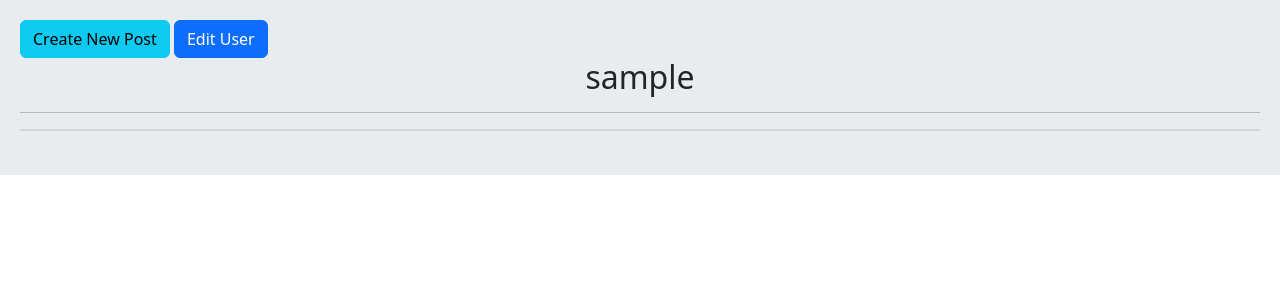
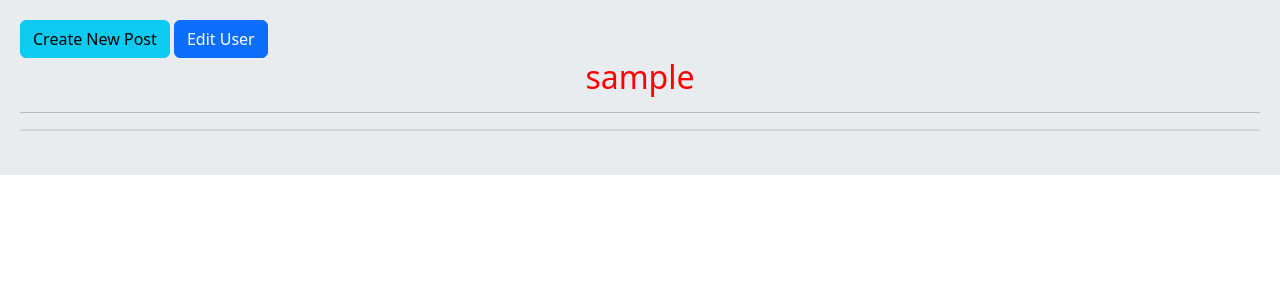
Before and after one commit to mohamadmahvash/social-network, a Django app: page /account/profile/1/ in a window 1280 px wide. Shown: the part 56-356 px from the top of the page. Run offline with Django 5.2, Linux system fonts and the light colour scheme; the visitor is signed in with stand-in values (Sample User, id 1); data comes from the database, SQL or seed files in the repository; data that the repository does not hold is empty.

Commit message:
static files

```diff
--- /dev/null
+++ b/account/static/account/css/style.css
@@ -0,0 +1,5 @@
+
+
+.color-red{
+    color: red;
+}
--- a/account/templates/account/user_profile.html
+++ b/account/templates/account/user_profile.html
@@ -1,4 +1,10 @@
 {% extends 'base.html' %}
+{% load static %}
+
+{% block extra_headers %}
+    <link rel="stylesheet" href="{% static 'account/css/style.css' %}">
+{% endblock %}
+
 {% block content %}
 
     {% if request.user.id != user.id and not is_following %}
@@ -12,7 +18,7 @@
         <a href="{% url 'account:edit_user' %}" class="btn btn-primary">Edit User</a>
     {% endif %}
 
-    <h2 class="text-center"> {{ user.username }} </h2>
+    <h2 class="text-center color-red"> {{ user.username }} </h2>
     <hr>
     <div class="card">
 
--- a/home/templates/home/detail.html
+++ b/home/templates/home/detail.html
@@ -23,7 +23,7 @@
         <form action="" method="POST">
             {% csrf_token %}
             {{ form }}
-            < class="btn btn-primary" type="submit" value="Send">
+            <input class="btn btn-primary" type="submit" value="Send">
         </form>
     {% endif %}
 
--- a/social_network/settings.py
+++ b/social_network/settings.py
@@ -118,6 +118,9 @@ USE_TZ = True
 # https://docs.djangoproject.com/en/6.0/howto/static-files/
 
 STATIC_URL = 'static/'
+STATICFILES_DIRS = [
+    BASE_DIR / 'static',
+]
 
 LOGIN_URL = '/account/login/'
 
--- /dev/null
+++ b/static/css/base.css
@@ -0,0 +1,5 @@
+.jumbotron {
+    padding: 20px;
+    margin-bottom: 20px;
+    background-color: #e9ecef;
+}
--- a/templates/base.html
+++ b/templates/base.html
@@ -1,3 +1,5 @@
+{% load static %}
+
 <!DOCTYPE html>
 <html lang="en">
 <head>
@@ -5,13 +7,8 @@
     <title>Social Network</title>
     <link href="https://cdn.jsdelivr.net/npm/bootstrap@5.3.8/dist/css/bootstrap.min.css" rel="stylesheet"
           integrity="sha384-sRIl4kxILFvY47J16cr9ZwB07vP4J8+LH7qKQnuqkuIAvNWLzeN8tE5YBujZqJLB" crossorigin="anonymous">
-    <style>
-        .jumbotron {
-            padding: 20px;
-            margin-bottom: 20px;
-            background-color: #e9ecef;
-        }
-    </style>
+    {% block extra_headers %} {% endblock %}
+    <link rel="stylesheet" href="{% static 'css/base.css' %}">
 </head>
 <body>
 {% include 'inc/navbar.html' %}
```
